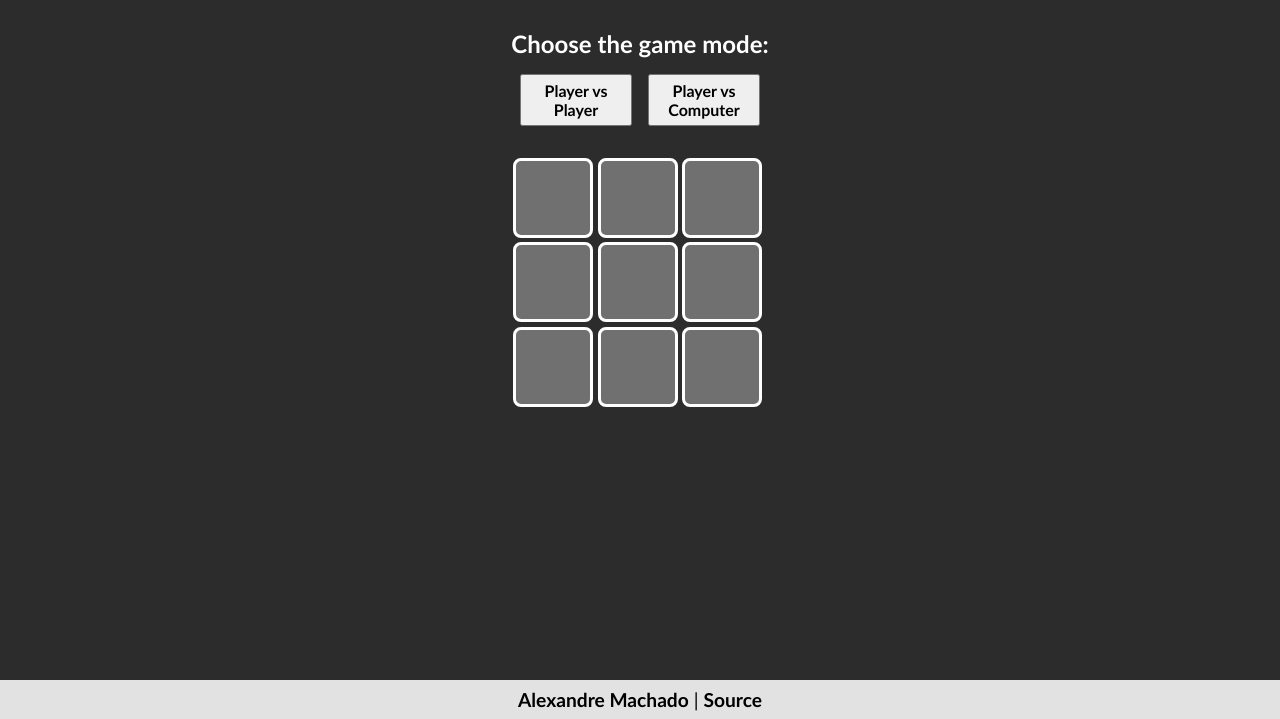
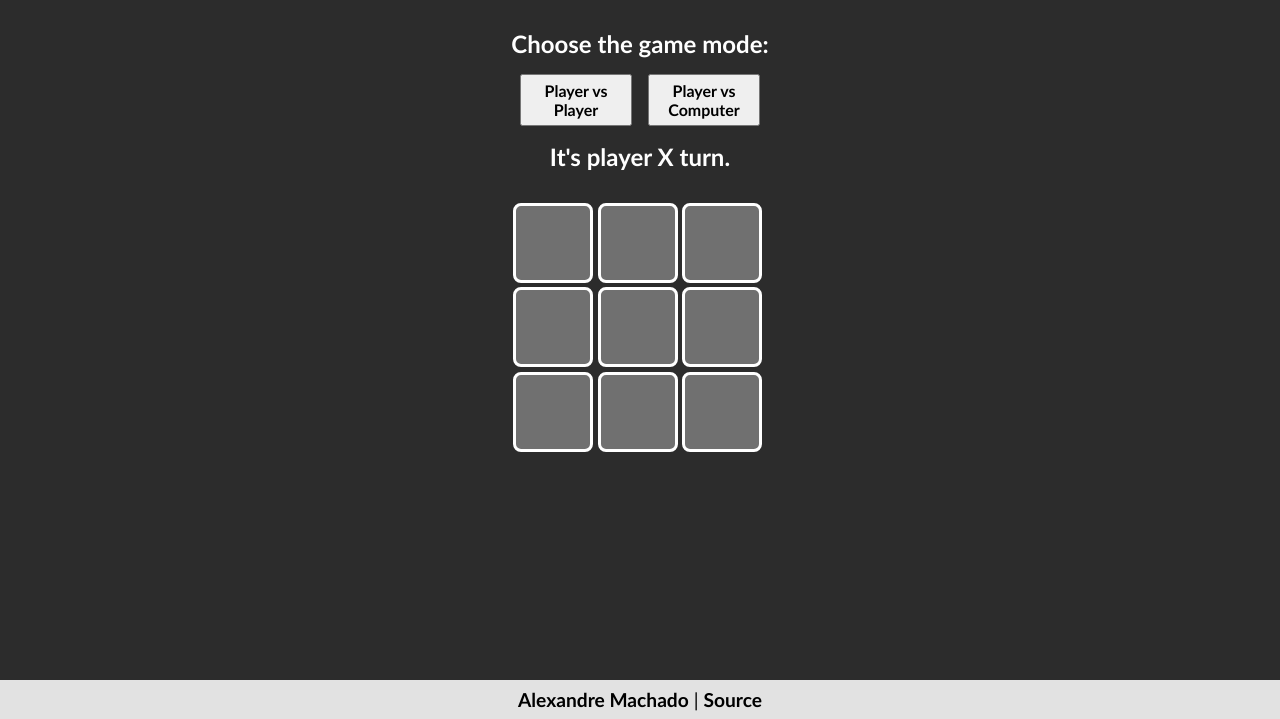
Before and after one commit to AleMachado7/TOP-Tic-Tac-Toe, a website: page index.html in a window 1280 px wide. Shown: the part 81-800 px from the top of the page. Drawn offline with Linux system fonts and the light colour scheme.

Commit message:
Added more styling and text to improve user experience, modify and create new functions to display players marks

```diff
--- a/index.html
+++ b/index.html
@@ -20,6 +20,9 @@
                 <button>Player vs Player</button>
                 <button>Player vs Computer</button>
             </div>
+            <div class="game-announces">
+                <h2 id="game-info"></h2>
+            </div>
         </div>
         <div class="game-board">
         </div>
--- a/script.js
+++ b/script.js
@@ -20,19 +20,32 @@ const gameBoard = (() => {
     });
   };
 
-  const setMarker = (playerMark) => {
-    if (boardArray[fieldIndex] !== undefined) {
-      console.log("This field is already taken");
+  const setMarker = (playerMarker, fieldIndex) => {
+    if (boardArray[fieldIndex] === undefined) {
+      boardArray[fieldIndex] = playerMarker;
+      displayMarkers();
     }
   };
 
-  return { setMarker, displayMarkers };
+  return { setMarker };
 })();
 
-const player = (playerName, playerMarker) => {
-  const setMarker = () => {
-    const fields = document.querySelectorAll(".board-field");
+const gameFlow = (() => {
+  let currentPlayer = "X";
+  const playerTurn = document.querySelector("#game-info");
+  playerTurn.textContent = `It's player ${currentPlayer} turn.`;
+
+  const changePlayer = () => {
+    currentPlayer = currentPlayer === "X" ? "O" : "X";
+    playerTurn.textContent = `It's player ${currentPlayer} turn.`;
   };
 
-  return { playerName, setMarker };
-};
+  const fields = document.querySelectorAll(".board-field");
+  fields.forEach((field) => {
+    field.addEventListener("click", () => {
+      const fieldIndex = field.getAttribute("data-index");
+      gameBoard.setMarker(currentPlayer, fieldIndex);
+      changePlayer();
+    });
+  });
+})();
--- a/style.css
+++ b/style.css
@@ -60,6 +60,9 @@ header h1 {
     box-shadow: 0px 0px 15px  0 #009ec5;
 }
 
+.game-announces{
+    color: #ffffff;
+}
 
 .game-board {
     display: grid;
```
Also changed, not shown: .eslintrc.json (added), 1 other file.
